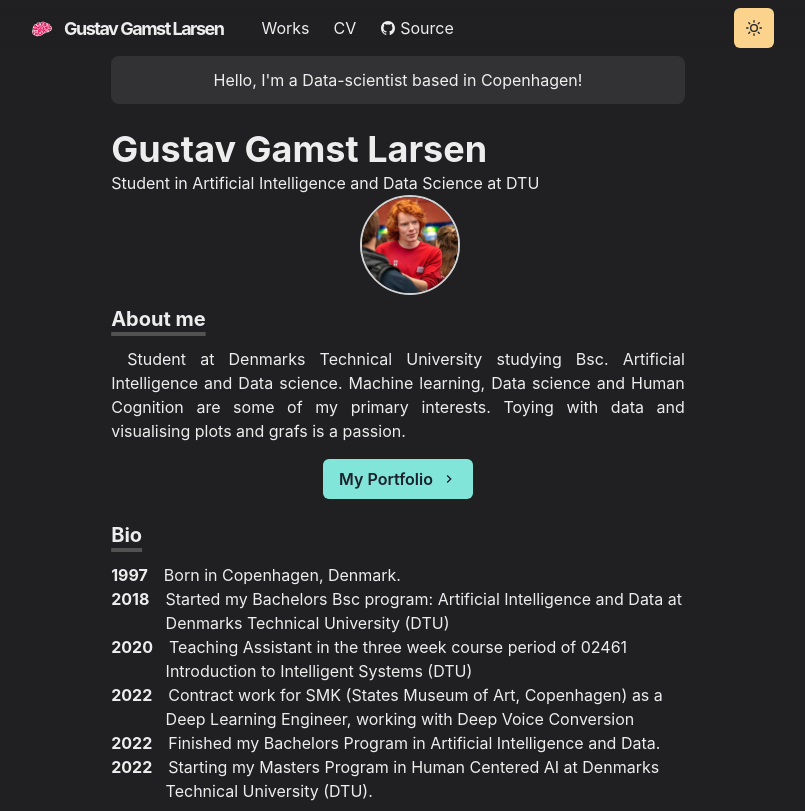
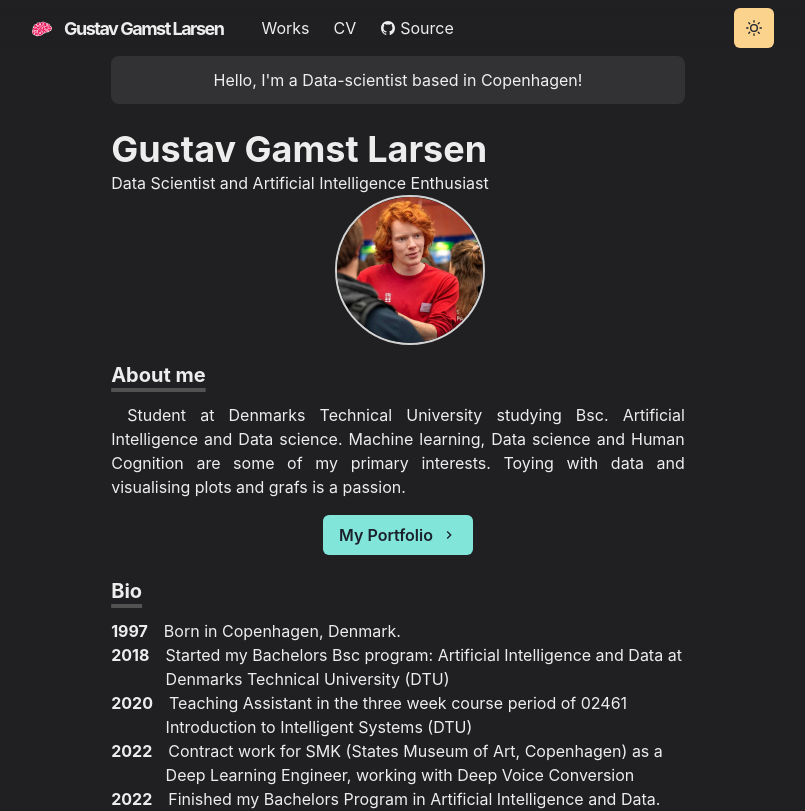
Before and after one commit to s180820/PortfolioWebsite, a Next.js app: page / in a window 1280 px wide. Shown: the top 811 px of the page, without its empty margins (242-1047 px from the left). Built offline with nearby package versions, Linux system fonts and the light colour scheme.

Commit message:
updated some text

```diff
--- a/components/navbar.js
+++ b/components/navbar.js
@@ -109,7 +109,7 @@ const Navbar = props => {
                 <NextLink href="/works" passHref>
                   <MenuItem as={Link}>Works</MenuItem>
                 </NextLink>
-                <NextLink href="/posts" passHref>
+                <NextLink href="/cv" passHref>
                   <MenuItem as={Link}>CV</MenuItem>
                 </NextLink>
                 <MenuItem
--- a/pages/index.js
+++ b/pages/index.js
@@ -9,6 +9,7 @@ import {
     List,
     ListItem,
     Icon,
+    chakra,
     useColorModeValue } from "@chakra-ui/react"
 import Section from "../components/section"
 import Paragraph from "../components/paragraph"
@@ -23,6 +24,10 @@ import {IoLogoGithub,
         IoLogoJavascript,
         IoMail} from 'react-icons/io5'
 
+const ProfileImage = chakra(Image, {
+        shouldForwardProp: prop => ['width', 'height', 'src', 'alt'].includes(prop)
+          })
+
 const Page = () => {
     return (
     <Layout>
@@ -36,22 +41,31 @@ const Page = () => {
         <Heading as="h2" variant="page-title">
             Gustav Gamst Larsen
         </Heading>
-        <p>Student in Artificial Intelligence and Data Science at DTU </p>
+        <p>Data Scientist and Artificial Intelligence Enthusiast </p>
         </Box>
         <Box
         flexShrink={0}
         mt={{base: 4, md:0}}
         ml={{md:6}}
         align="center">
-            <Image
+          <Box
             borderColor="whiteAlpha.800"
             borderWidth={2}
             borderStyle="solid"
-            maxWidth="100px"
-            dispaly="inline-block"
+            w="150px"
+            h="150px"
+            display="inline-block"
             borderRadius="full"
-            src="/images/Gustav1.jpg"
-            alt="Profile image"/>
+            overflow="hidden"
+          >
+            <ProfileImage
+              src="/images/Gustav1.jpg"
+              alt="Profile image"
+              borderRadius="full"
+              width="100%"
+              height="100%"
+            />
+          </Box>
         </Box>
         </Box>
         <Section delay={0.1}>
```
